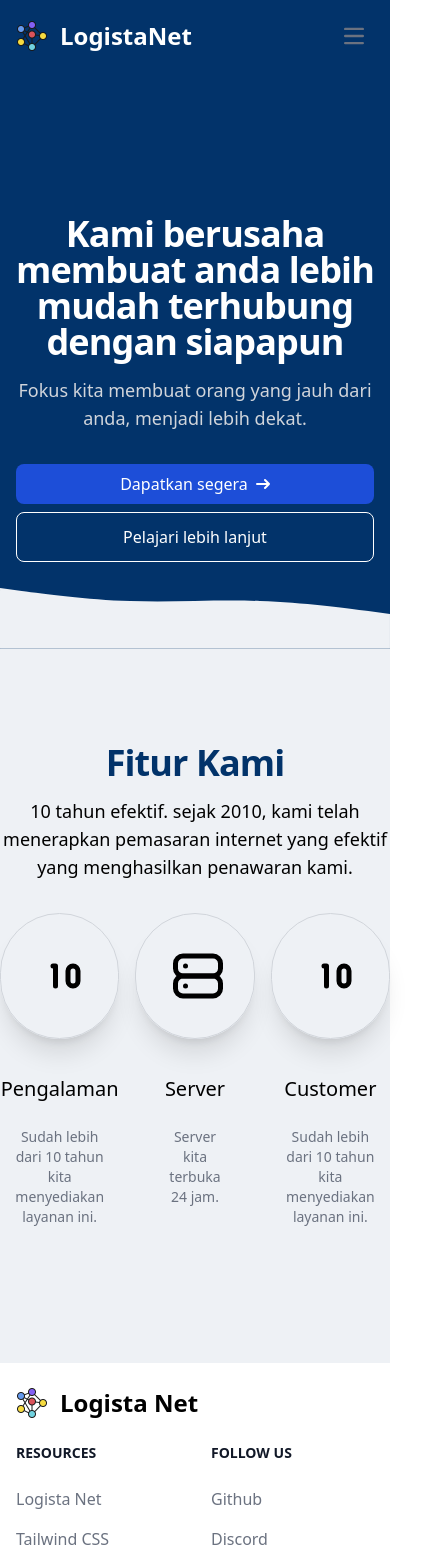
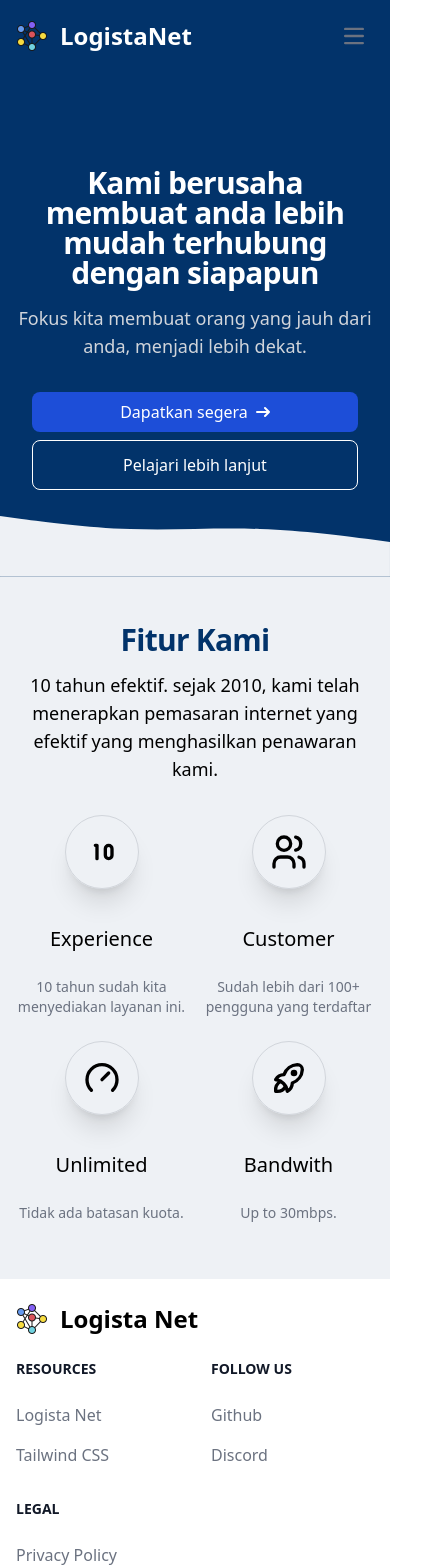
Before and after one commit to dikidwihermawan/logista-net, a React (Vite) app: page / in a window 390 px wide. Shown: the top 1568 px of the page, 439 px wide, since content can reach past the window. Built offline with nearby package versions, Linux system fonts and the light colour scheme.

Commit message:
fix mobile phone

```diff
--- a/src/components/content/index.jsx
+++ b/src/components/content/index.jsx
@@ -1,9 +1,9 @@
 import {
-  Icon24Hours,
-  IconContract,
+  IconBrandSpeedtest,
   IconNumber10Small,
+  IconRocket,
   IconServer,
-  IconTimeDuration10,
+  IconUsers,
 } from "@tabler/icons-react";
 import React from "react";
 
@@ -11,14 +11,14 @@ function index() {
   return (
     <>
       <section className="bg-[#02336A] bg-blend-multiply">
-        <div className="mx-auto text-center pt-36">
-          <h1 className="mb-4 text-4xl font-extrabold tracking-tight leading-none text-white md:text-5xl lg:text-6xl">
+        <div className="mx-auto text-center pt-24 md:pt-36">
+          <h1 className="mb-4 px-4 text-3xl font-extrabold tracking-tight leading-none text-white md:text-4xl lg:text-5xl">
             Kami berusaha membuat anda lebih mudah terhubung dengan siapapun
           </h1>
-          <p className="mb-8 text-lg font-normal text-gray-300 lg:text-xl sm:px-16 lg:px-48">
+          <p className="mb-8 px-4 text-lg font-normal text-gray-300 lg:text-xl sm:px-16 lg:px-48">
             Fokus kita membuat orang yang jauh dari anda, menjadi lebih dekat.
           </p>
-          <div className="flex flex-col space-y-2 sm:flex-row sm:justify-center sm:space-y-0 px-4">
+          <div className="flex flex-col space-y-2 sm:flex-row sm:justify-center sm:space-y-0 px-8">
             <a
               href="#"
               className="inline-flex justify-center items-center py-2 px-5 text-base font-medium text-center text-white rounded-lg bg-blue-700 hover:bg-blue-800 focus:ring-4 focus:ring-blue-300 dark:focus:ring-blue-900"
@@ -48,57 +48,65 @@ function index() {
             </a>
           </div>
         </div>
-        <div className="">
-          <svg xmlns="http://www.w3.org/2000/svg" viewBox="0 0 1440 320">
+        <svg viewBox="0 0 1440 320">
           <path
             fill="#EEF1F5"
             fill-opacity="1"
             d="M0,96L80,106.7C160,117,320,139,480,144C640,149,800,139,960,144C1120,149,1280,171,1360,181.3L1440,192L1440,320L1360,320C1280,320,1120,320,960,320C800,320,640,320,480,320C320,320,160,320,80,320L0,320Z"
           ></path>
         </svg>
-        </div>
       </section>
       <section className="bg-[#EEF1F5] bg-blend-multiply">
-        <div className="mx-auto text-center py-24">
-          <h1 className="mb-4 text-4xl font-extrabold tracking-tight leading-none text-[#02336A] md:text-5xl lg:text-6xl">
+        <div className="mx-auto text-center py-12 md:py-0 md:pb-12 px-4">
+          <h1 className="mb-4 text-3xl font-extrabold tracking-tight leading-none text-[#02336A] md:text-4xl lg:text-5xl">
             Fitur Kami
           </h1>
-          <p className="mb-8 text-lg font-normal lg:text-xl sm:px-16 lg:px-48">
+          <p className="mb-8 text-lg font-normal lg:text-xl lg:px-48">
             10 tahun efektif. sejak 2010, kami telah menerapkan pemasaran
             internet yang efektif yang menghasilkan penawaran kami.
           </p>
-          <div class="grid grid-cols-3 gap-4 md:px-48">
+          <div class="grid grid-cols-2 md:grid-cols-4 gap-4 md:px-48">
             <div class="w-full max-w-sm rounded-lg">
-              <div class="flex flex-col items-center pb-10 space-y-6">
-                <div className="max-w-full max-h-screen border border-gray-300 mb-3 rounded-full shadow-xl p-8 ">
-                  <IconNumber10Small stroke={2} width={60} height={60} />
+              <div class="flex flex-col items-center pb-2 md:pb-10 space-y-6">
+                <div className="max-w-full max-h-screen border border-gray-300 mb-3 rounded-full shadow-xl p-4 ">
+                  <IconNumber10Small stroke={2} width={40} height={40} />
                 </div>
-                <h5 class="mb-1 text-xl font-medium">Pengalaman</h5>
-                <span class="text-sm text-gray-500 px-16">
-                  Sudah lebih dari 10 tahun kita menyediakan layanan ini.
+                <h5 class="mb-1 text-xl font-medium">Experience</h5>
+                <span class="text-sm text-gray-500">
+                  10 tahun sudah kita menyediakan layanan ini.
+                </span>
+              </div>
+            </div>
+
+            <div class="w-full max-w-sm rounded-lg">
+              <div class="flex flex-col items-center pb-2 md:pb-10 space-y-6">
+                <div className="max-w-full max-h-screen border border-gray-300 mb-3 rounded-full shadow-xl p-4 ">
+                  <IconUsers stroke={2} width={40} height={40} />
+                </div>
+                <h5 class="mb-1 text-xl font-medium">Customer</h5>
+                <span class="text-sm text-gray-500">
+                  Sudah lebih dari 100+ pengguna yang terdaftar
                 </span>
               </div>
             </div>
             <div class="w-full max-w-sm rounded-lg">
-              <div class="flex flex-col items-center pb-10 space-y-6">
-                <div className="max-w-full max-h-screen border border-gray-300 mb-3 rounded-full shadow-xl p-8 ">
-                  <IconServer stroke={2} width={60} height={60} />
+              <div class="flex flex-col items-center pb-2 md:pb-10 space-y-6">
+                <div className="max-w-full max-h-screen border border-gray-300 mb-3 rounded-full shadow-xl p-4 ">
+                  <IconBrandSpeedtest stroke={2} width={40} height={40} />
                 </div>
-                <h5 class="mb-1 text-xl font-medium">Server</h5>
-                <span class="text-sm text-gray-500 px-16">
-                  Server kita terbuka 24 jam.
+                <h5 class="mb-1 text-xl font-medium">Unlimited</h5>
+                <span class="text-sm text-gray-500">
+                  Tidak ada batasan kuota.
                 </span>
               </div>
             </div>
             <div class="w-full max-w-sm rounded-lg">
-              <div class="flex flex-col items-center pb-10 space-y-6">
-                <div className="max-w-full max-h-screen border border-gray-300 mb-3 rounded-full shadow-xl p-8 ">
-                  <IconNumber10Small stroke={2} width={60} height={60} />
+              <div class="flex flex-col items-center pb-2 md:pb-10 space-y-6">
+                <div className="max-w-full max-h-screen border border-gray-300 mb-3 rounded-full shadow-xl p-4 ">
+                  <IconRocket stroke={2} width={40} height={40} />
                 </div>
-                <h5 class="mb-1 text-xl font-medium">Customer</h5>
-                <span class="text-sm text-gray-500 px-16">
-                  Sudah lebih dari 10 tahun kita menyediakan layanan ini.
-                </span>
+                <h5 class="mb-1 text-xl font-medium">Bandwith</h5>
+                <span class="text-sm text-gray-500">Up to 30mbps.</span>
               </div>
             </div>
           </div>
--- a/src/components/header/index.jsx
+++ b/src/components/header/index.jsx
@@ -39,7 +39,7 @@ function index() {
             <li>
               <a
                 href="#"
-                className="block py-2 px-3 md:p-0 text-white rounded hover:bg-gray-100 md:hover:bg-transparent md:border-0 md:hover:text-blue-700 dark:text-white md:dark:hover:text-blue-500 dark:hover:bg-gray-700 dark:hover:text-white md:dark:hover:bg-transparent"
+                className="block py-2 px-3 md:p-0 text-white rounded hover:bg-gray-100 md:hover:bg-transparent md:border-0 md:hover:text-blue-600 dark:text-white md:dark:hover:text-white dark:hover:bg-gray-700 dark:hover:text-white md:dark:hover:bg-transparent"
                 aria-current="page"
               >
                 Home
@@ -48,7 +48,7 @@ function index() {
             <li>
               <a
                 href="#"
-                className="block py-2 px-3 md:p-0 text-white rounded hover:bg-gray-100 md:hover:bg-transparent md:border-0 md:hover:text-blue-700 dark:text-white md:dark:hover:text-blue-500 dark:hover:bg-gray-700 dark:hover:text-white md:dark:hover:bg-transparent"
+                className="block py-2 px-3 md:p-0 text-white rounded hover:bg-gray-100 md:hover:bg-transparent md:border-0 md:hover:text-blue-600 dark:text-white md:dark:hover:text-white dark:hover:bg-gray-700 dark:hover:text-white md:dark:hover:bg-transparent"
               >
                 Services
               </a>
@@ -56,7 +56,7 @@ function index() {
             <li>
               <a
                 href="#"
-                className="block py-2 px-3 md:p-0 text-white rounded hover:bg-gray-100 md:hover:bg-transparent md:border-0 md:hover:text-blue-700 dark:text-white md:dark:hover:text-blue-500 dark:hover:bg-gray-700 dark:hover:text-white md:dark:hover:bg-transparent"
+                className="block py-2 px-3 md:p-0 text-white rounded hover:bg-gray-100 md:hover:bg-transparent md:border-0 md:hover:text-blue-600 dark:text-white md:dark:hover:text-white dark:hover:bg-gray-700 dark:hover:text-white md:dark:hover:bg-transparent"
               >
                 Pricing
               </a>
@@ -64,7 +64,7 @@ function index() {
             <li>
               <a
                 href="#"
-                className="block py-2 px-3 md:p-0 text-white rounded hover:bg-gray-100 md:hover:bg-transparent md:border-0 md:hover:text-blue-700 dark:text-white md:dark:hover:text-blue-500 dark:hover:bg-gray-700 dark:hover:text-white md:dark:hover:bg-transparent"
+                className="block py-2 px-3 md:p-0 text-white rounded hover:bg-gray-100 md:hover:bg-transparent md:border-0 md:hover:text-blue-600 dark:text-white md:dark:hover:text-white dark:hover:bg-gray-700 dark:hover:text-white md:dark:hover:bg-transparent"
               >
                 Contact
               </a>
```
Lines whose indentation alone changed are shown as unchanged.
